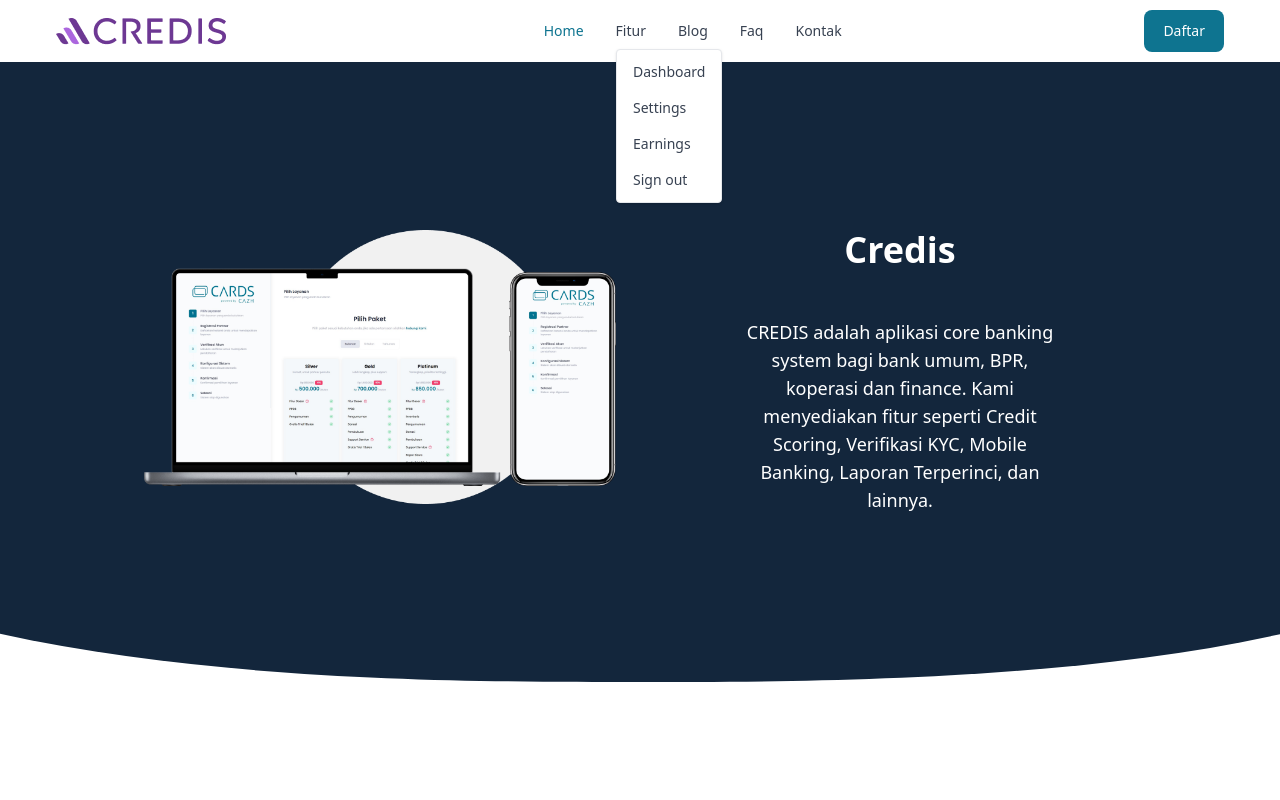
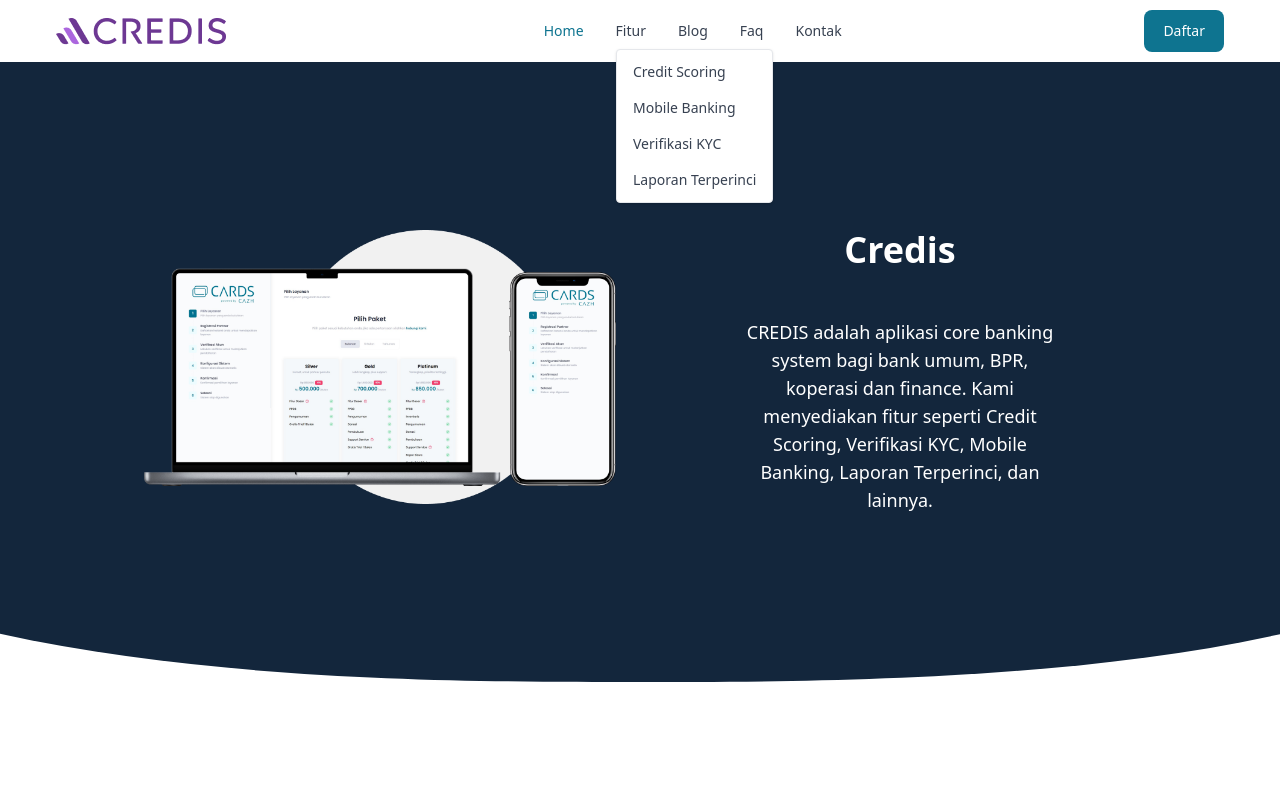
Before and after one commit to faizalajiw/Corebanking-NextJS, a Next.js app: page / in a window 1280 px wide. Both pictures are taken after a click on the button "Fitur". Shown: the top 800 px of the page. Built offline with nearby package versions, Linux system fonts and the light colour scheme.

Commit message:
hover, footer

```diff
--- a/components/Fitur/index.jsx
+++ b/components/Fitur/index.jsx
@@ -8,16 +8,16 @@
         inline={true}
       label={" Fitur "}>
   <Dropdown.Item>
-    Dashboard
+    Credit Scoring
   </Dropdown.Item>
   <Dropdown.Item>
-    Settings
+    Mobile Banking
   </Dropdown.Item>
   <Dropdown.Item>
-    Earnings
+    Verifikasi KYC
   </Dropdown.Item>
   <Dropdown.Item>
-    Sign out
+    Laporan Terperinci
   </Dropdown.Item>
 </Dropdown>
 
--- a/components/Footer/index.jsx
+++ b/components/Footer/index.jsx
@@ -15,37 +15,36 @@
             <div className=" container flex justify-center content-center md:justify-start">
               <img src="img/Logo.png" alt="" className="mb-4 w-72 m:w-96" />
             </div>
-            <p className=" text-sm mb-7 text-center md:text-left">
+            <p className="hover:text-gray-300 text-sm mb-7 text-center md:text-left">
               Jalan Waru 4 No 25, Purwokerto Selatan, Banyumas - Jawa Tengah
             </p>
             <div className="container flex content-center justify-center text-2xl gap-5 md:flex-row md:justify-start">
-              <FaWhatsapp />
-              <FaFacebook />
-              <FaInstagram />
-              <FaLinkedin />
+              <div className = "hover:text-gray-300"><FaWhatsapp /></div>
+              <div className = "hover:text-gray-300"><FaFacebook /></div>
+              <div className = "hover:text-gray-300"><FaInstagram /></div>
+              <div className = "hover:text-gray-300"><FaLinkedin /></div>
             </div>
           </div>
           <div className="container px-10 text-center md:text-left">
             <h6 className=" pb-6 text-white">Fitur</h6>
             <ul className="text-sm text-gray-400 flex flex-col gap-2 md:gap-4">
-              <li>Credit Scoring</li>
-              <li>Mobile Banking</li>
-              <li>Verifikasi KYC</li>
-              <li>Laporan Terperinci</li>
+              <li className="hover:text-gray-300">Credit Scoring</li>
+              <li className="hover:text-gray-300">Mobile Banking</li>
+              <li className="hover:text-gray-300">Verifikasi KYC</li>
+              <li className="hover:text-gray-300">Laporan Terperinci</li>
             </ul>
           </div>
           <div className="container px-10 text-sm text-center md:text-left">
             <h6 className=" pb-6 text-white">Lainnya</h6>
             <ul className="text-sm text-gray-400 flex flex-col gap-2 md:gap-4">
-              <li>Syarat & Ketentuan</li>
-              <li>Kebijakan & Privasi</li>
-              <li>Testimoni</li>
-              <li>Kontak Kami</li>
+              <li className="hover:text-gray-300">Syarat & Ketentuan</li>
+              <li className="hover:text-gray-300">Kebijakan & Privasi</li>
+              <li className="hover:text-gray-300">Testimoni</li>
+              <li className="hover:text-gray-300">Kontak Kami</li>
             </ul>
           </div>
           <div className="container text-sm flex-col justify-center text-center md:text-left">
             <h6 className=" pb-6 text-white">Get In</h6>
-            <h6 className="pb-6">Get In</h6>
             <div className="container flex content-center justify-center gap-3 md:flex-col">
               <img src="/img/App Store.png" alt="" className=" w-36" />
               <img src="/img/Google Play.png" alt="" className=" w-36" />
--- a/components/Subs/index.jsx
+++ b/components/Subs/index.jsx
@@ -4,7 +4,7 @@
   return (
     <div className="bg-bluecredis flex px-10 pt-5 md:px-32">
       <div className="container flex-[160%] text-center md:text-left">
-        <h1 className="font-bold text-3xl pb-1 text-white">
+        <h1 className="font-[700] text-3xl pb-1 text-white">
           Berlangganan kepada kami
         </h1>
         <p className="pb-6  text-white">
@@ -19,7 +19,7 @@
             placeholder="Email"
             className="text-gray-400 bg-white px-5 text-sm rounded h-12 w-72 md:absolute md:w-[460px]"
           />
-          <button className="px-5 py-3 md:py-2 rounded bg-green-400  top-[6px] left-[158px] text-white text-sm md:absolute md:left-[330px]">
+          <button className="px-5 py-3 md:py-2 rounded bg-green-400 hover:bg-green-500 top-[6px] left-[158px] text-white text-sm md:absolute md:left-[330px]">
             Berlangganan
           </button>
         </form>
--- a/package.json
+++ b/package.json
@@ -19,7 +19,7 @@
     "babel-plugin-macros": "^3.1.0",
     "flowbite": "^1.5.2",
     "flowbite-react": "^0.1.6",
-    "next": "^12.2.4",
+    "next": "^12.2.5",
     "react": "18.2.0",
     "react-dom": "18.2.0",
     "react-icons": "^4.4.0",
```
Also changed, not shown: 2 other files (tests, documents, lock files or other folders).
